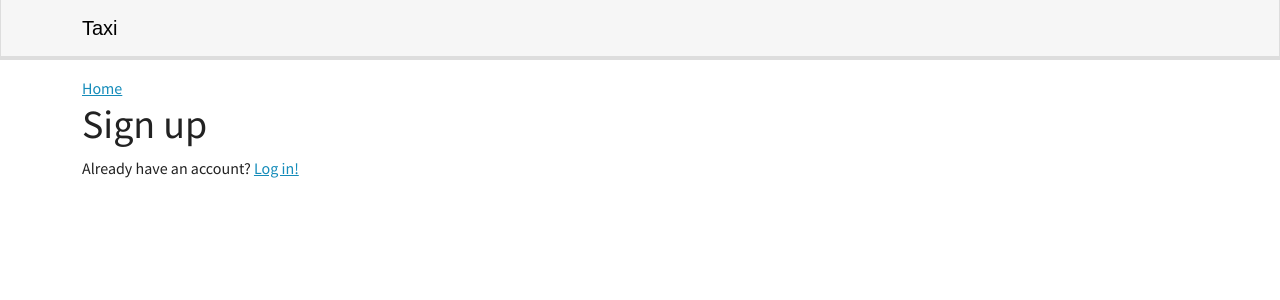
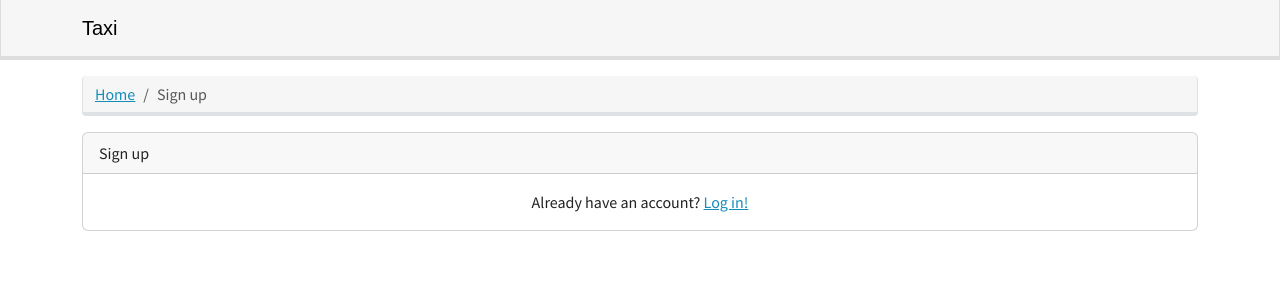
Before and after one commit to mnosinov/taxi-react-app, a React (Create React App) app in the folder client/: page /#/sign-up in a window 1280 px wide. Shown: the top 300 px of the page. Built offline with nearby package versions, Linux system fonts and the light colour scheme; a web font is replaced by a local one.

Commit message:
bootstrap had been applied to all pages

```diff
--- a/client/src/components/LogIn.js
+++ b/client/src/components/LogIn.js
@@ -1,14 +1,22 @@
 import React from 'react';
+import { Breadcrumb, Card } from 'react-bootstrap';
 import { Link } from 'react-router-dom';
 
 function LogIn (props) {
 	return (
 		<>
-			<Link to='/'>Home</Link>
-			<h1>Log in</h1>
-			<p>
-				Don't have an account? <Link to='/sign-up'>Sign up!</Link>
-			</p>
+			<Breadcrumb>
+				<Breadcrumb.Item href='/#/'>Home</Breadcrumb.Item>
+				<Breadcrumb.Item active>Log in</Breadcrumb.Item>
+			</Breadcrumb>
+			<Card>
+				<Card.Header>Log in</Card.Header>
+				<Card.Body>
+					<Card.Text className='text-center'>
+						Don't have an account? <Link to='/sign-up'>Sign up!</Link>
+					</Card.Text>
+				</Card.Body>
+			</Card>
 		</>
 	);
 }
--- a/client/src/components/SignUp.js
+++ b/client/src/components/SignUp.js
@@ -1,14 +1,22 @@
 import React from 'react';
+import { Breadcrumb, Card } from 'react-bootstrap';
 import { Link } from 'react-router-dom';
 
 function SignUp (props) {
 	return (
 		<>
-			<Link to='/'>Home</Link>
-			<h1>Sign up</h1>
-			<p>
-				Already have an account? <Link to='/log-in'>Log in!</Link>
-			</p>
+			<Breadcrumb>
+				<Breadcrumb.Item href='/#/'>Home</Breadcrumb.Item>
+				<Breadcrumb.Item active>Sign up</Breadcrumb.Item>
+			</Breadcrumb>
+			<Card>
+				<Card.Header>Sign up</Card.Header>
+				<Card.Body>
+					<Card.Text className='text-center'>
+						Already have an account? <Link to='/log-in'>Log in!</Link>
+					</Card.Text>
+				</Card.Body>
+			</Card>
 		</>
 	);
 }
```
